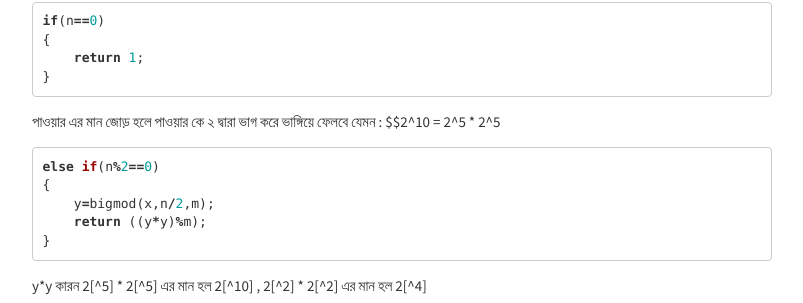
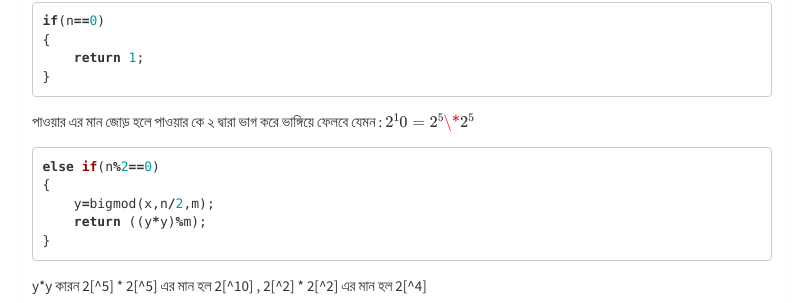
Before and after one commit to MekTekBD/shawon, a Jekyll site: the page built from _posts/tutorial/2017-06-24-big-mod.md, in a window 1280 px wide and 900 px high, scrolled down 952 px. Shown: the part 149-452 px from the top of the window, without its empty margins (238-1041 px from the left). Built offline with Jekyll 4.4.1, drawn with Linux system fonts in a browser that asks for light colours; nearby versions of some CDN libraries; library files that are not in the unit come from our copies; formulas are drawn with MathJax 3; comment, search, counter and statistics services are not loaded.

Commit message:
Update 2017-06-24-big-mod.md

````diff
--- a/_posts/tutorial/2017-06-24-big-mod.md
+++ b/_posts/tutorial/2017-06-24-big-mod.md
@@ -51,7 +51,7 @@ if(n==0)
 }
 ```
 
-পাওয়ার এর মান জোড় হলে পাওয়ার কে ২ দ্বারা ভাগ করে ভাঙ্গিয়ে ফেলবে যেমন :  $$2^10 = 2^5 \* 2^5
+পাওয়ার এর মান জোড় হলে পাওয়ার কে ২ দ্বারা ভাগ করে ভাঙ্গিয়ে ফেলবে যেমন :  $$2^10 = 2^5 \* 2^5$$
 
 ```cpp
 else if(n%2==0)
````
